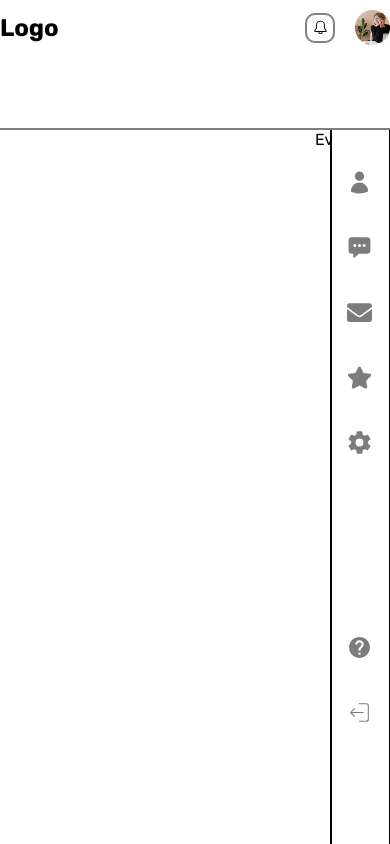
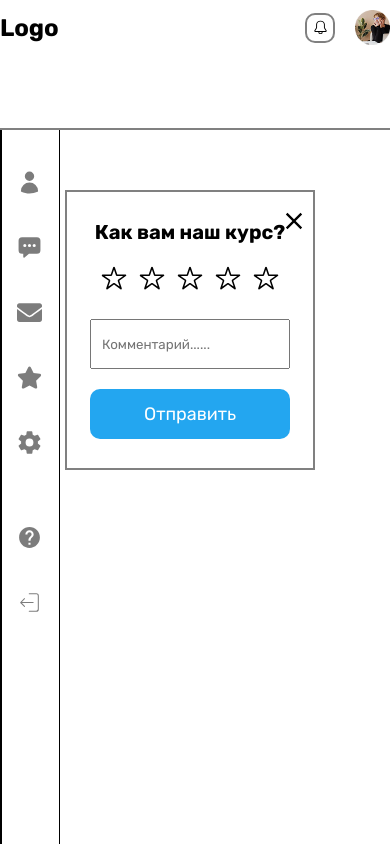
Before and after one commit to aiym18/motion_web_site, a Next.js app: page /profil/evaluate in a window 390 px wide. Built offline with nearby package versions, Linux system fonts and the light colour scheme.

Commit message:
ferticsh

```diff
--- a/src/components/pages/mainProfile/evaluate/Evaluate.module.scss
+++ b/src/components/pages/mainProfile/evaluate/Evaluate.module.scss
@@ -0,0 +1,117 @@
+.Evaluate {
+  padding: 60px 0;
+  .content {
+    display: flex;
+    align-items: center;
+    justify-content: center;
+    .topevaluate {
+      padding: 15px;
+      display: flex;
+      align-items: center;
+      flex-direction: column;
+      width: 600px;
+      height: 400px;
+      border: 2px solid gray;
+      gap: 20px;
+      position: relative;
+      span {
+        font-size: 30px;
+        position: absolute;
+        right: 5px;
+      }
+      h3 {
+        font-size: 32px;
+        margin-top: 40px;
+      }
+      .star {
+        display: flex;
+        font-size: 78px;
+        gap: 20px;
+      }
+      input {
+        width: 450px;
+        height: 80px;
+        padding: 0 10px;
+      }
+      button {
+        width: 450px;
+        height: 50px;
+        font-size: 20px;
+        background: #23a6f0;
+        color: white;
+        border-radius: 10px;
+      }
+    }
+  }
+}
+
+@media (max-width: 750px) {
+  .Evaluate {
+    .content {
+      .topevaluate {
+        width: 400px;
+        height: 370px;
+        span {
+          font-size: 20px;
+        }
+        h3 {
+          font-size: 25px;
+          margin-top: 20px;
+        }
+        .star {
+          display: flex;
+          font-size: 48px;
+          gap: 10px;
+        }
+        input {
+          width: 250px;
+          height: 60px;
+          padding: 0 10px;
+        }
+        button {
+          width: 250px;
+          height: 50px;
+          font-size: 20px;
+          background: #23a6f0;
+          color: white;
+          border-radius: 10px;
+        }
+      }
+    }
+  }
+}
+@media (max-width: 400px){
+    .Evaluate {
+        .content {
+          .topevaluate {
+            width: 380px;
+            height: 280px;
+            span {
+              font-size: 28px;
+            }
+            h3 {
+              font-size: 20px;
+              margin-top: 13px;
+            }
+            .star {
+              display: flex;
+              font-size: 28px;
+              gap: 10px;
+            }
+            input {
+              width: 200px;
+              height: 50px;
+              padding: 0 10px;
+            }
+            button {
+              width: 200px;
+              height: 50px;
+              font-size: 18px;
+              background: #23a6f0;
+              color: white;
+              border-radius: 10px;
+            }
+          }
+        }
+      }
+}
--- a/src/components/pages/mainProfile/evaluate/Evaluate.tsx
+++ b/src/components/pages/mainProfile/evaluate/Evaluate.tsx
@@ -1,11 +1,32 @@
-import { FC } from "react";
+"use client";
+import { FC, useState } from "react";
 import scss from "./Evaluate.module.scss";
+import { IoIosStarOutline, IoIosStar } from "react-icons/io";
+import { IoMdClose } from "react-icons/io";
+import { useRouter } from "next/navigation";
 
 const Evaluate: FC = () => {
+  const router = useRouter();
+  const [rating, setRating] = useState(0);
+
   return (
     <section className={scss.Evaluate}>
       <div className="container">
-    <div className={scss.content}>Evaluate</div>
+        <div className={scss.content}>
+          <div className={scss.topevaluate}>
+            <span onClick={() => router.push("/profil/")}> <IoMdClose /> </span>
+            <h3>Как вам наш курс?</h3>
+            <div className={scss.star}>
+              {[1, 2, 3, 4, 5].map((star) => (
+                <h4 key={star} onClick={() => setRating(star)}>
+                  {star <= rating ? <IoIosStar color="gold" /> : <IoIosStarOutline />}
+                </h4>
+              ))}
+            </div>
+            <input type="text" placeholder="Комментарий......" />
+            <button onClick={() => router.push("/profil/")}>Отправить</button>
+          </div>
+        </div>
       </div>
     </section>
   );
--- a/src/components/pages/mainProfile/profile/Profile.module.scss
+++ b/src/components/pages/mainProfile/profile/Profile.module.scss
@@ -111,10 +111,11 @@
 
 @media (max-width: 550px) {
   .Profile {
-    padding: 10px;
+    padding: 5px;
     .content {
       .userprofile {
         height: 130px;
+        width: 320px;
         .proimg {
           height: 80px;
         }
@@ -152,12 +153,14 @@
         }
       }
       .forcours {
+        width: 320px;
         .btn {
           button {
             width: 160;
             height: 34;
             font-size: 13px;
           }
+        }
       }
     }
   }
--- a/src/components/pages/mainProfile/profile/Profile.tsx
+++ b/src/components/pages/mainProfile/profile/Profile.tsx
@@ -8,7 +8,7 @@ import Card from "@/ui/card/Card";
 const Profile: FC = () => {
   return (
     <section className={scss.Profile}>
-      <div className="">
+      <div className="ontainer">
         <div className={scss.content}>
           <div className={scss.userprofile}>
             <Image className={scss.proimg}  src={chatimg} alt="img" />
--- a/src/components/proflayout/ProfLoyout.module.scss
+++ b/src/components/proflayout/ProfLoyout.module.scss
@@ -28,11 +28,11 @@
   }
 }
 
-@media (max-width: 750px) {
+
+@media (max-width: 550px){
   .ProfLoyoutSite {
-    .all{
-
-      flex-direction: row-reverse;
+    main {
+      padding-left: 50px;
     }
   }
 }
--- a/src/components/proflayout/navProfile/NavProfile.module.scss
+++ b/src/components/proflayout/navProfile/NavProfile.module.scss
@@ -41,6 +41,7 @@
     width: 60px;
     border-left: 2px solid #000;
     .content {
+      gap: 70px;
       .nav {
         span {
           a {
```
Lines whose indentation alone changed are shown as unchanged.
